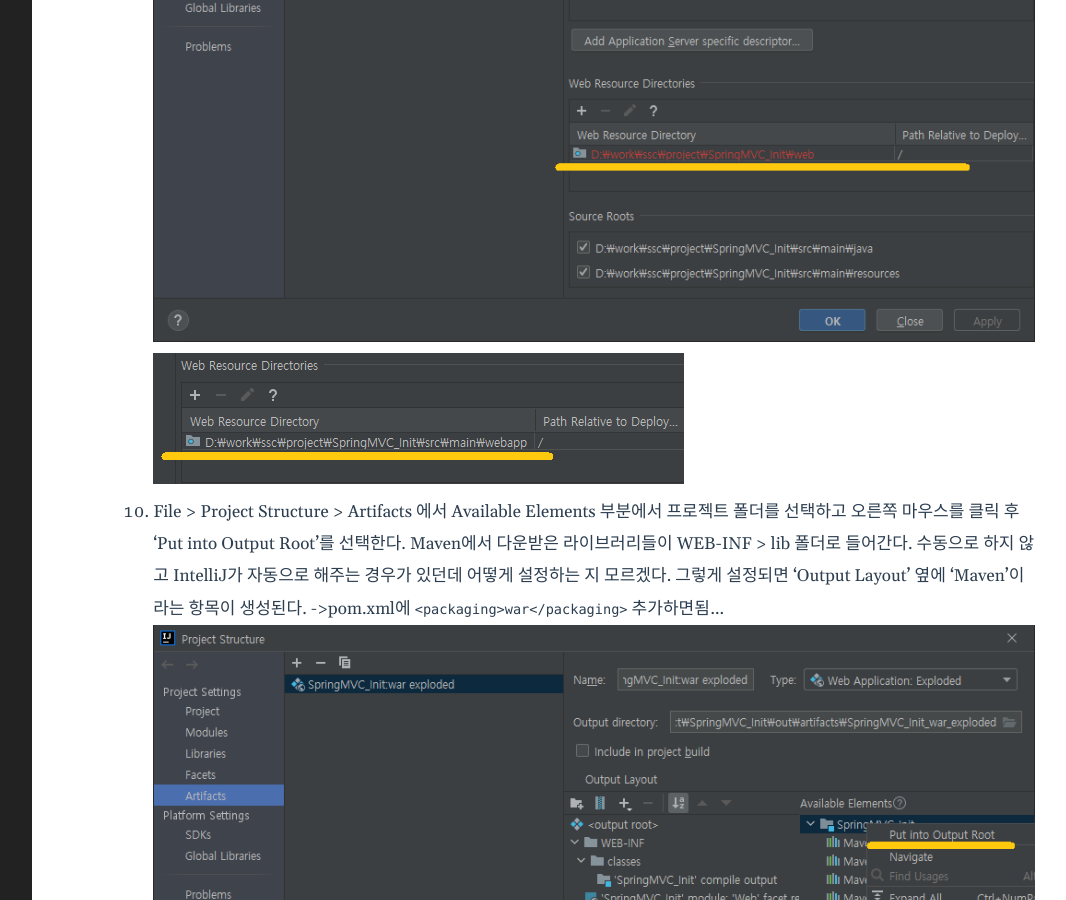
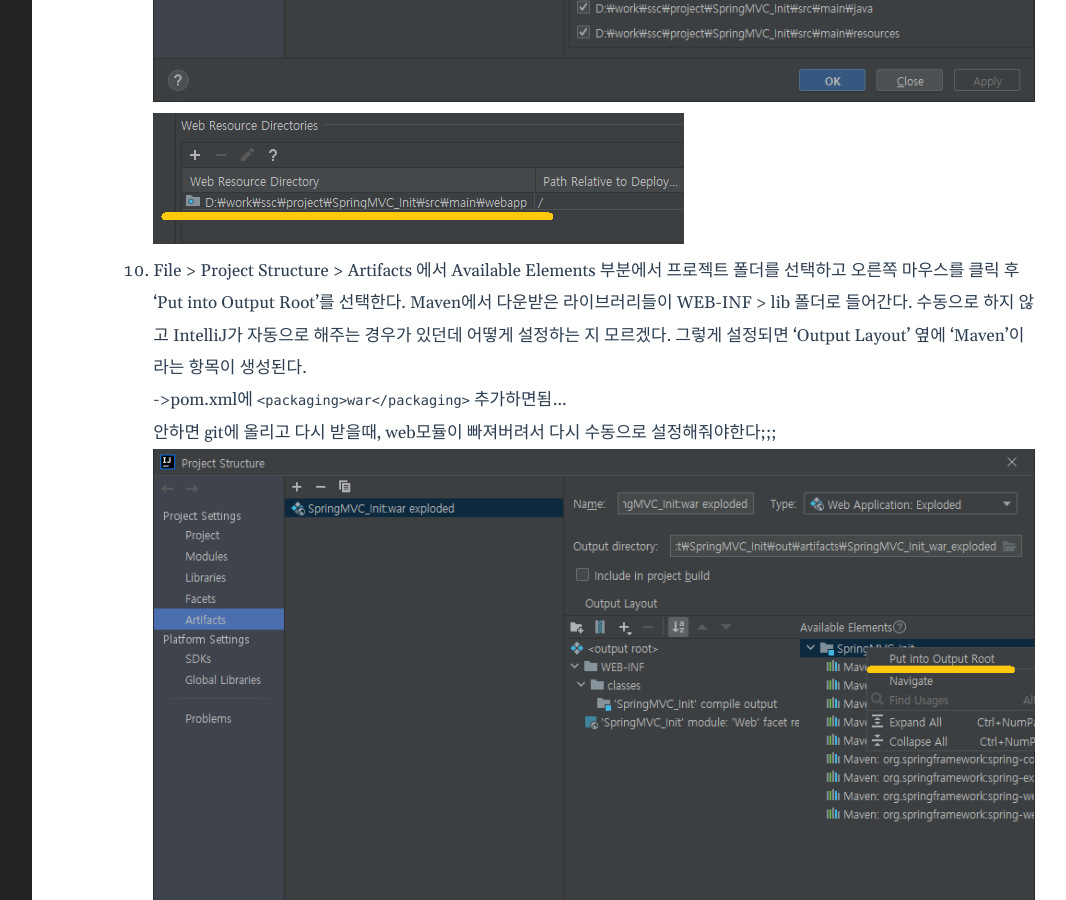
Before and after one commit to ooospikeooo/ooospikeooo.github.io, a Jekyll site: the page built from _posts/2022-04-20-SpringMVC-project-new.md, in a window 1280 px wide and 900 px high, scrolled down 4176 px. Shown: the whole window, without its empty margins (188-1254 px from the left). Built offline with Jekyll 4.4.1, drawn with Linux system fonts in a browser that asks for light colours; part of the change alters nothing that is shown.

Commit message:
포스트 수정

````diff
--- a/_posts/2022-04-20-SpringMVC-project-new.md
+++ b/_posts/2022-04-20-SpringMVC-project-new.md
@@ -8,15 +8,15 @@ category: Spring
 1. FIle > New >  Project 선택
 2. New Project 창에서 설정
 
-    ![](/public/img/post/2022-04-20-SpringMVC-project-new/spring_mvc_project_new_01.png)
+    ![title](/public/img/post/2022-04-20-SpringMVC-project-new/spring_mvc_project_new_01.png)
 
-    ![](/public/img/post/2022-04-20-SpringMVC-project-new/spring_mvc_project_new_02.png)
+    ![](/public/img/post/2022-04-20-SpringMVC-project-new/spring_mvc_project_new_02.png){: width="600"}
 
 3. Add Frameworks Support > Spring MVC 선택
 
     ![](/public/img/post/2022-04-20-SpringMVC-project-new/spring_mvc_project_new_03.png)
 
-    ![](/public/img/post/2022-04-20-SpringMVC-project-new/spring_mvc_project_new_04.png)
+    ![](/public/img/post/2022-04-20-SpringMVC-project-new/spring_mvc_project_new_04.png){: width="600"}
 
 4. Maven을 이용해서 라이브러리를 관리할 것이므로, 자동으로 생성된 lib 폴더를 삭제해 준다.
 
@@ -24,7 +24,7 @@ category: Spring
 
 5. pom.xml 파일에서 spring-webmvc를 추가한다.
 
-    ![](/public/img/post/2022-04-20-SpringMVC-project-new/spring_mvc_project_new_06.png)
+    ![](/public/img/post/2022-04-20-SpringMVC-project-new/spring_mvc_project_new_06.png){: width="600"}
 
     ```xml
     <properties>
@@ -65,7 +65,10 @@ category: Spring
 10. File > Project Structure > Artifacts 에서 Available Elements 부분에서 프로젝트 폴더를 선택하고 오른쪽 마우스를 클릭 후 'Put into Output Root'를 선택한다.
 Maven에서 다운받은 라이브러리들이 WEB-INF > lib 폴더로 들어간다.
 수동으로 하지 않고 IntelliJ가 자동으로 해주는 경우가 있던데 어떻게 설정하는 지 모르겠다. 그렇게 설정되면 'Output Layout' 옆에 'Maven'이라는 항목이 생성된다.
-->pom.xml에 `<packaging>war</packaging>` 추가하면됨...
+
+    ->pom.xml에 `<packaging>war</packaging>` 추가하면됨...
+
+    안하면 git에 올리고 다시 받을때, web모듈이 빠져버려서 다시 수동으로 설정해줘야한다;;;
 
     ![](/public/img/post/2022-04-20-SpringMVC-project-new/spring_mvc_project_new_13.png)
 
````
